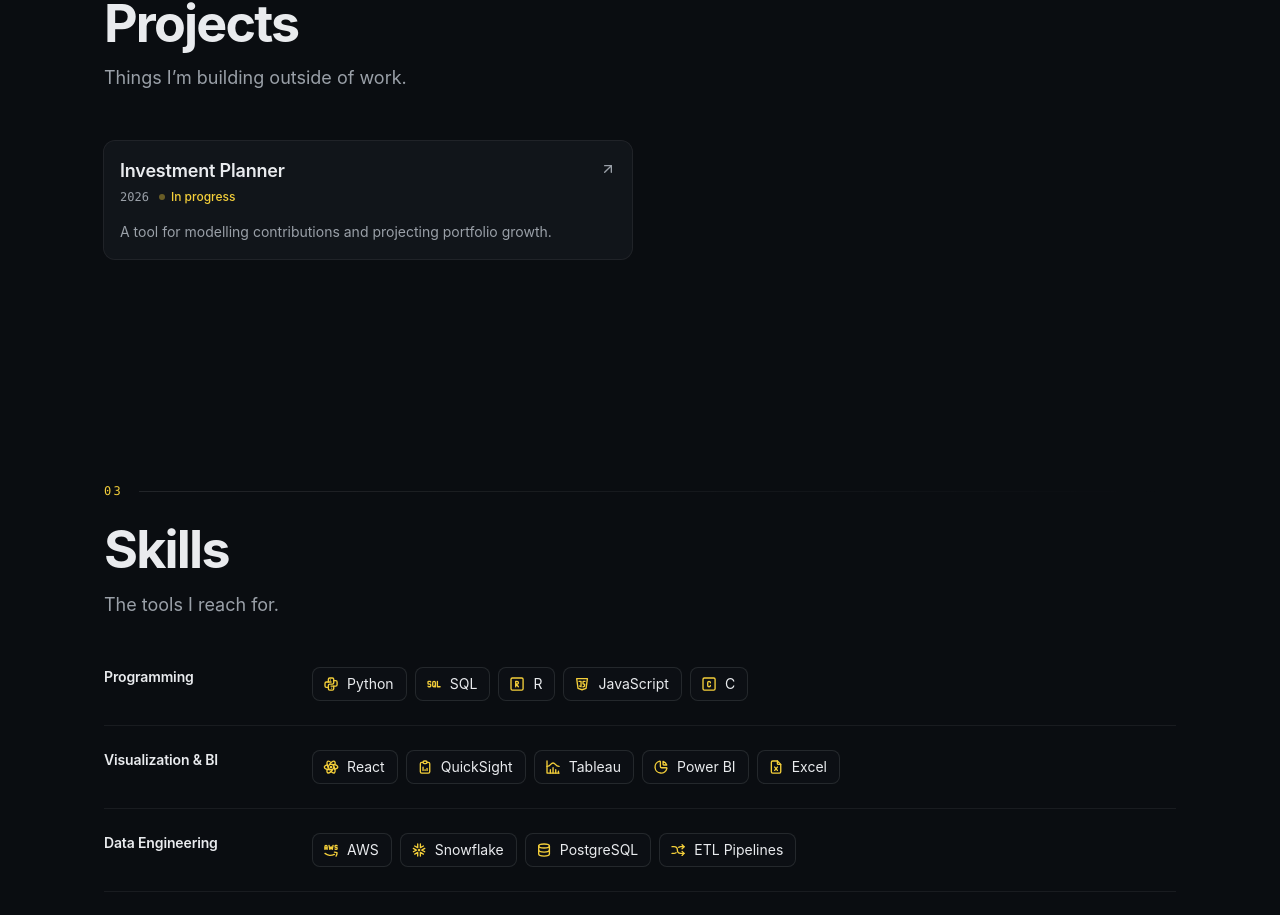
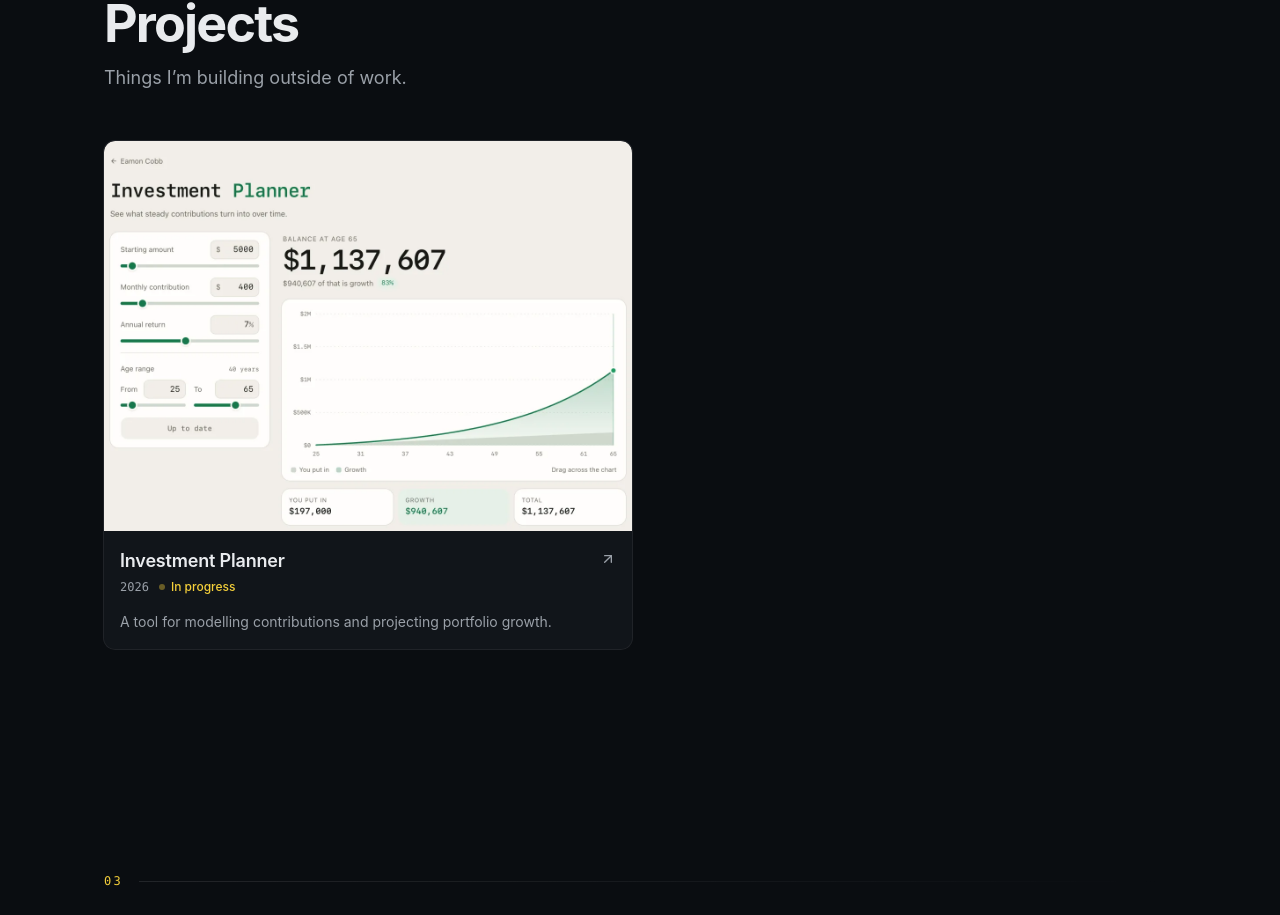
Before and after one commit to eamoncobb03/portfolio-website, a React (Vite) app: page / in a window 1280 px wide. Shown: the part 1783-2698 px from the top of the page. Built offline with nearby package versions, Linux system fonts and the light colour scheme.

Commit message:
Add a live preview screenshot to the project card

```diff
--- a/src/components/sections/Projects.jsx
+++ b/src/components/sections/Projects.jsx
@@ -12,6 +12,20 @@ function ProjectCard({ project }) {
   // border width, so a border colour on hover renders nothing at all.
   return (
     <Card className="group h-full transition-all duration-300 hover:-translate-y-1 hover:ring-primary/50">
+      {project.preview && (
+        // Card already knows how to seat a leading image (drops its own top
+        // padding, rounds this to match), so it just has to be the first
+        // child. The stretched link in CardTitle below covers the whole
+        // card, this included, so the image is part of the same click
+        // target rather than a dead zone above it.
+        <img
+          src={project.preview}
+          alt={`${project.title} preview`}
+          loading="lazy"
+          className="aspect-[1200/886] w-full object-cover object-top transition-transform duration-500 group-hover:scale-105"
+        />
+      )}
+
       <CardHeader>
         <CardTitle className="flex items-start justify-between gap-3 text-lg font-semibold tracking-[-0.01em]">
           {live ? (
--- a/src/content.js
+++ b/src/content.js
@@ -1,4 +1,10 @@
 // All site copy lives here. Components just render it.
+
+// The one non-text asset that lives here rather than beside its component:
+// a project preview has to be imported (not just referenced by path) so
+// Vite fingerprints and bundles it, and content.js is where the project it
+// belongs to is already defined.
+import investmentPlannerPreview from '@/assets/investment-planner-preview.webp'
 
 export const site = {
   firstName: 'Eamon',
@@ -61,15 +67,16 @@ export const skillGroups = [
 
 // Every project lives in `items`. The one flagged `current` is also what the
 // hero card features, so the two can't drift apart as things ship. Each entry
-// takes: title, year, and optionally status, blurb, tags and href.
+// takes: title, year, and optionally status, blurb, tags, href and preview.
 //
 //   {
 //     title: 'Investment Planner',
 //     year: '2026',
-//     status: 'In progress',        // omit once it's done
+//     status: 'In progress',          // omit once it's done
 //     blurb: 'One or two lines on what it does and what you built.',
 //     tags: ['Python', 'PostgreSQL'],
-//     href: '/investmentplanner/',  // omit and the card is not a link
+//     href: '/investmentplanner/',    // omit and the card is not a link
+//     preview: investmentPlannerPreview, // omit and the card shows no image
 //   }
 export const projects = {
   blurb:
@@ -82,6 +89,7 @@ export const projects = {
       current: true,
       blurb: 'A tool for modelling contributions and projecting portfolio growth.',
       href: '/investmentplanner/',
+      preview: investmentPlannerPreview,
     },
   ],
 }
```
Also changed, not shown: src/assets/investment-planner-preview.webp (added).
